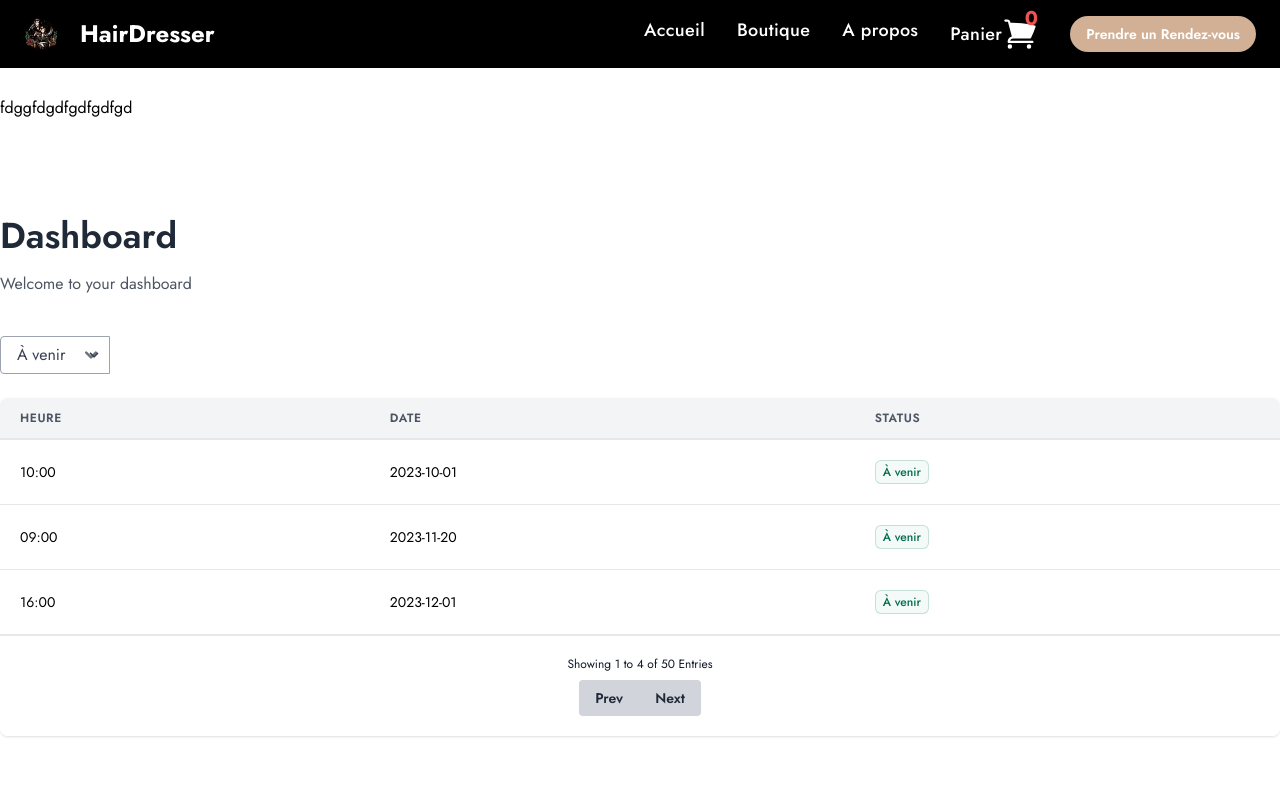
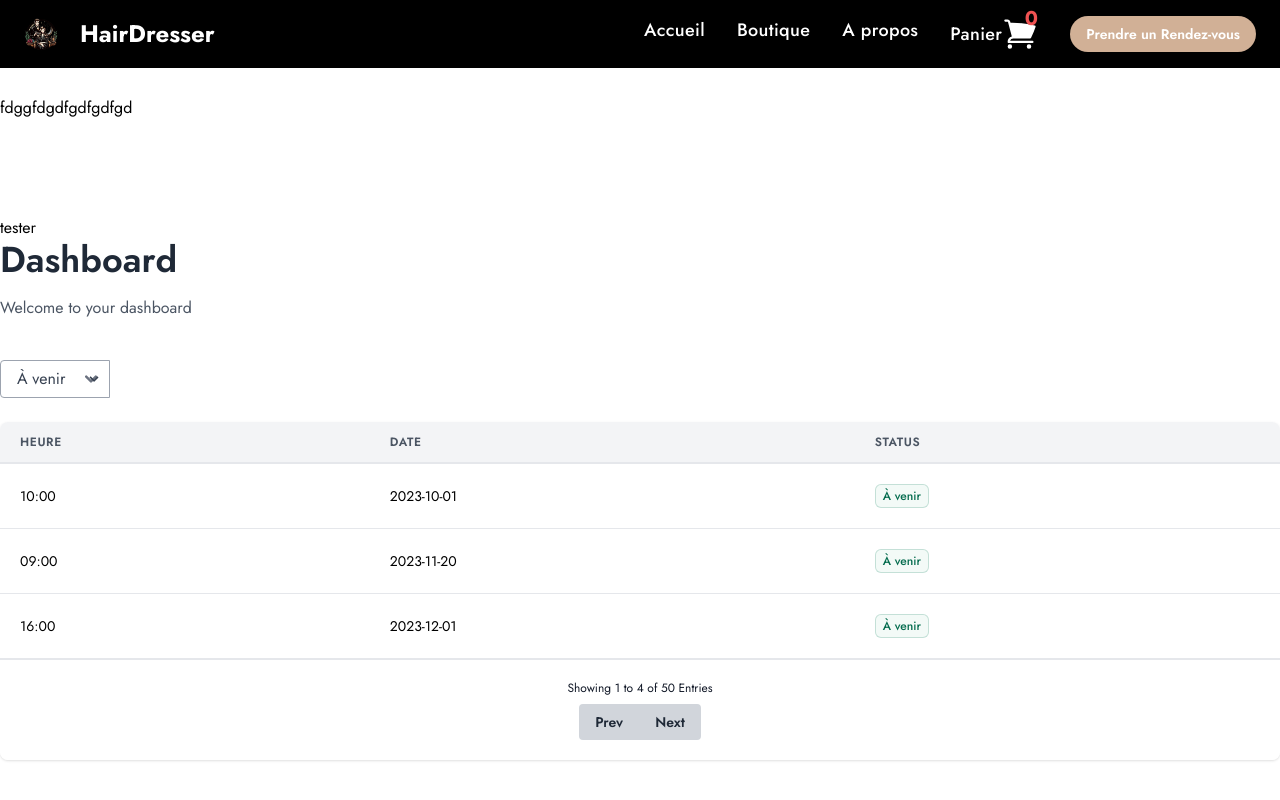
Before and after one commit to CodeQuasarr/barber_shop, a Vue app: page /dashboard in a window 1280 px wide. Shown: the top 800 px of the page. Built offline with nearby package versions, Linux system fonts and the light colour scheme; what @vee-validate/zod would draw is missing.

Commit message:
Test de generation de pdf client

```diff
--- a/src/views/CartView.vue
+++ b/src/views/CartView.vue
@@ -1,12 +1,10 @@
 <script lang="ts" setup>
-
-import {useHaircutStore} from "@/stores/haircut";
 import {computed, onMounted, ref} from "vue";
-import type {shopType} from "@/types/haircutType";
 import {loadStripe, type Stripe, type StripeElements} from "@stripe/stripe-js";
 import PageTitleBanner from "@/components/views/PageTitleBanner.vue";
 import {useCartStore} from "@/stores/cart";
 import type {CartType} from "@/types/cartType";
+import router from "@/router";
 
 const images = import.meta.glob('@/assets/images/shops/*.webp', {eager: true, as: 'url'});
 const cart = useCartStore();
@@ -62,7 +60,7 @@ const paymentCallback = async () => {
     method: 'POST',
     headers: {
       'Content-Type': 'application/json',
-      'Authorization': `Bearer 2|PWFCGFxw1Cosq2kbYRG9pgzWiBXQ31Lff2HYwIrW86d4bead`,
+      'Authorization': `Bearer 2|CA4usmhyRNjsCMtdDxZtBZKrOvuNJvd4QIHI2GPe1dc2523e`,
     },
     body: JSON.stringify({ids}),
   });
@@ -90,6 +88,25 @@ const checkout = async () => {
     } else {
         if (result.paymentIntent?.status === 'succeeded') {
             error.value = 'Payment successful!';
+
+            const haircutIds = cart.getItems?.map((item) => item.haircut_id);
+            const response = await fetch(`${import.meta.env.VITE_API_BASE_URL}/orders`, {
+                method: 'POST',
+                headers: {
+                    'Content-Type': 'application/json',
+                    'Authorization': `Bearer 2|CA4usmhyRNjsCMtdDxZtBZKrOvuNJvd4QIHI2GPe1dc2523e`,
+                },
+                body: JSON.stringify({haircutIds}),
+            });
+
+            const data = await response.json();
+
+            if (response.ok) {
+                await router.push('/dashboard');
+                return;
+            } else {
+                console.error(data);
+            }
         }
     }
 };
--- a/src/views/protected/DashboardView.vue
+++ b/src/views/protected/DashboardView.vue
@@ -49,12 +49,34 @@ const filteredReservations = computed(() => {
 const filterReservations = () => {
     // This method is triggered when the filter changes
 };
+
+
+const tester = async () => {
+    const response = await fetch(`${import.meta.env.VITE_API_BASE_URL}/orders/${1}/invoice`, {
+        method: 'GET',
+        headers: {
+            'Content-Type': 'application/json',
+            'Authorization': `Bearer 2|CA4usmhyRNjsCMtdDxZtBZKrOvuNJvd4QIHI2GPe1dc2523e`,
+        },
+    });
+
+    const blob = await response.blob();
+    const url = window.URL.createObjectURL(blob);
+    const link = document.createElement('a');
+
+    link.href = url;
+    link.setAttribute('download', `invoice_${1}.pdf`);
+    document.body.appendChild(link);
+    link.click();
+    link.remove();
+};
 </script>
 
 <template>
     <div>
         <Private>
             <div class="py-24">
+                <button @click="tester">tester</button>
                 <h1 class="text-4xl font-semibold text-gray-800">Dashboard</h1>
                 <p class="mt-4 text-gray-600">Welcome to your dashboard</p>
 
```
